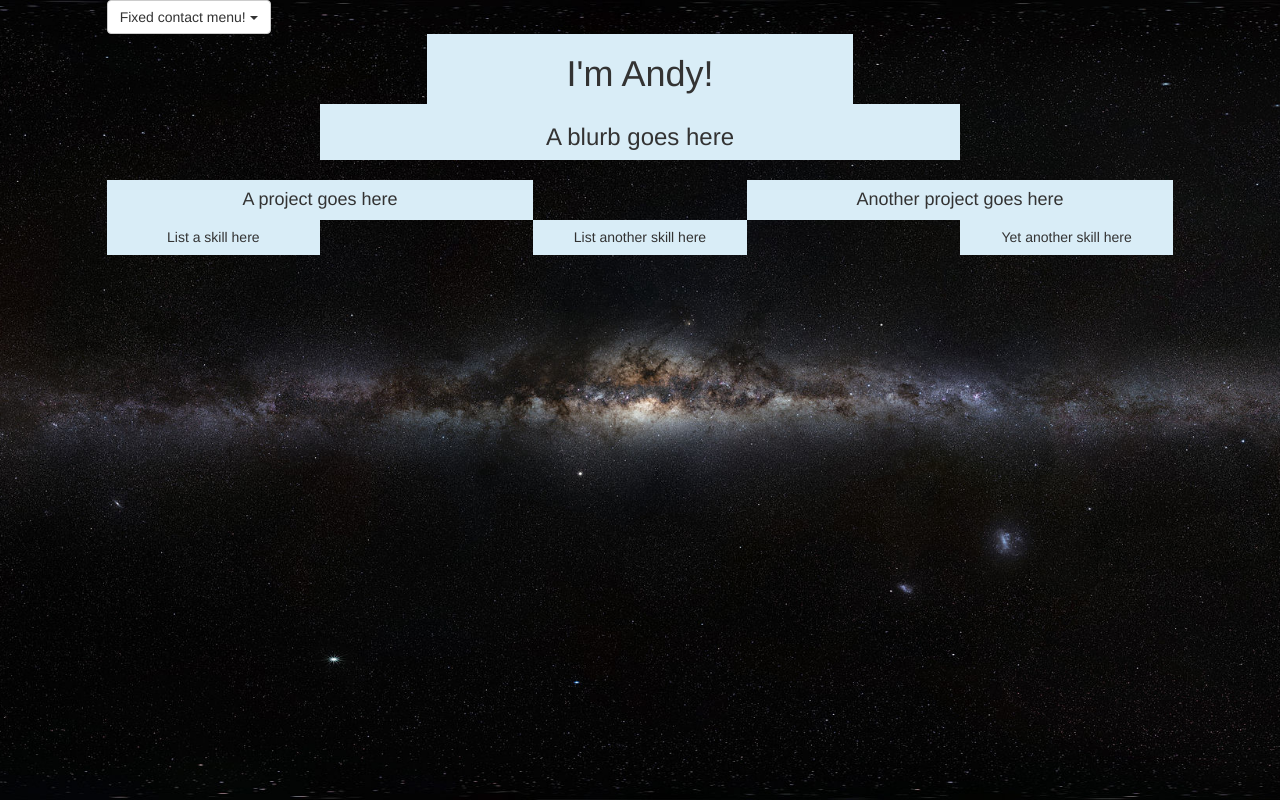
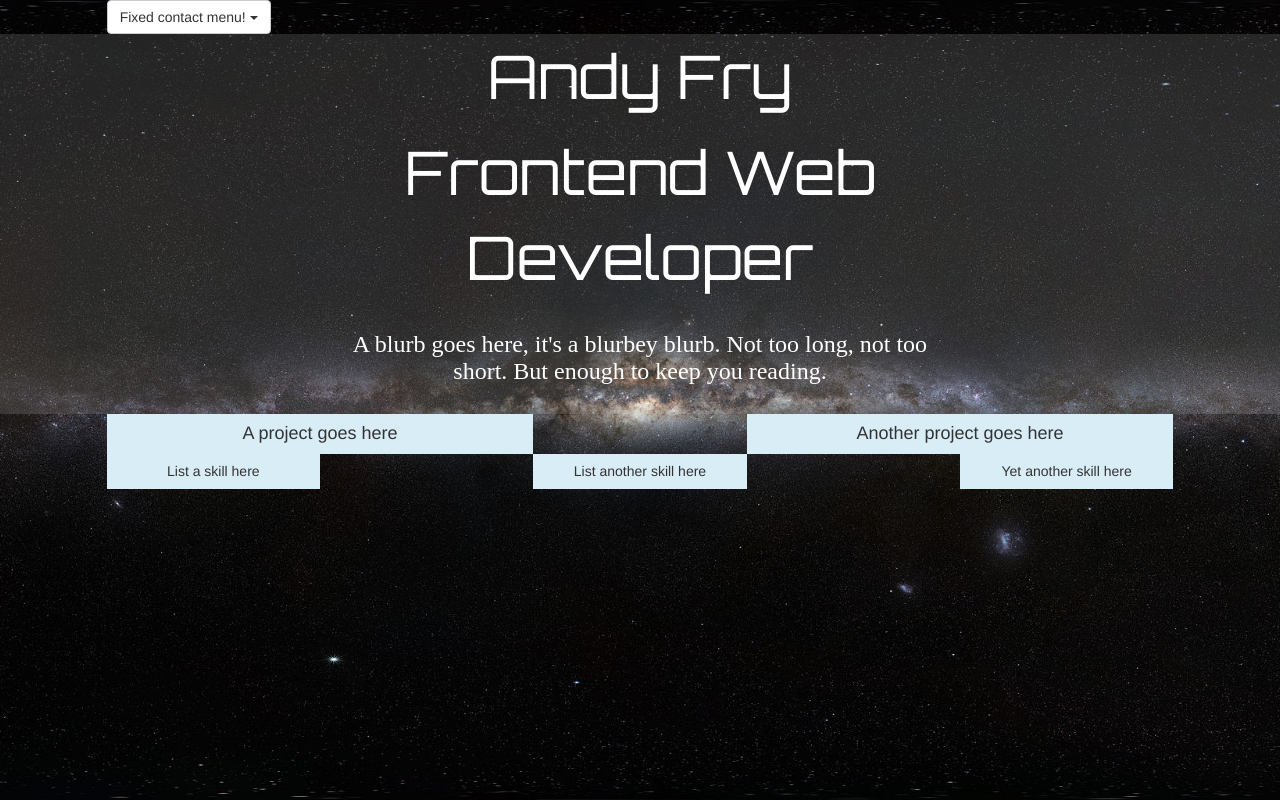
Before and after one commit to andyfry01/portfolio-frontend, a website: page public/index.html in a window 1280 px wide. Drawn offline with nearby package versions, Linux system fonts and the light colour scheme; a web font is replaced by a local one.

Commit message:
minor changes to style, fonts

```diff
--- a/public/css/style.css
+++ b/public/css/style.css
@@ -1,9 +1,3 @@
-/*div.background {
-  content: url("../img/1.jpg");
-  height: 100vh;
-  max-width: 100vw;
-  z-index: -1000;
-}*/
 
 body {
   background: url(../img/4.jpg) no-repeat center center fixed;
@@ -12,3 +6,17 @@ body {
   -o-background-size: cover;
   background-size: cover;
 }
+
+#title {
+  font-size: 60px;
+  color: white;
+  font-family: 'Orbitron', bold;
+  background: rgba(225,225,225,0.15);
+}
+
+#about-me {
+  font-size: 30px;
+  color: white;
+  font-family: 'Mandali', bold;
+  background: rgba(225,225,225,0.15);
+}
--- a/public/index.html
+++ b/public/index.html
@@ -4,7 +4,7 @@
     <meta charset="utf-8">
     <title>Andy Fry</title>
   </head>
-  <link rel="stylesheet" href="https://maxcdn.bootstrapcdn.com/bootstrap/3.3.6/css/bootstrap.min.css">
+<link href='https://fonts.googleapis.com/css?family=Press+Start+2P|Orbitron|Mandali' rel='stylesheet' type='text/css'>  <link rel="stylesheet" href="https://maxcdn.bootstrapcdn.com/bootstrap/3.3.6/css/bootstrap.min.css">
   <link rel="stylesheet" href="./css/style.css">
   <body>
     <script src="https://ajax.googleapis.com/ajax/libs/jquery/2.2.2/jquery.min.js"></script>
@@ -20,24 +20,24 @@
           </button>
 
           <ul class="dropdown-menu" aria-labelledby="dropdown-btn">
-            <li><a href="#">Github</a></li>
-            <li><a href="#">LinkedIn</a></li>
-            <li><a href="#">Email</a></li>
-            <li><a href="#">Something else</a></li>
+            <li><a target="_blank" href="https://github.com/andyfry01">Github</a></li>
+            <li><a target="_blank" href="https://www.linkedin.com/in/andyfry01">LinkedIn</a></li>
+            <li><a target="_blank" href="mailto:andyfry01@gmail.com">Email</a></li>
           </ul>
 
         </div>
       </div>
 
       <div class="row" id="title">
-        <div class="col-xs-4 col-md-offset-4 text-center bg-info">
-          <h1>I'm Andy!</h1>
+        <div class="col-xs-8 col-md-offset-2 text-center">
+          <p>Andy Fry</p>
+          <p>Frontend Web Developer</p>
         </div>
       </div>
 
       <div class="row" id="about-me">
-        <div class="col-md-6 col-md-offset-3 lead text-center bg-info">
-          <h3>A blurb goes here</h3>
+        <div class="col-md-6 col-md-offset-3 lead text-center">
+          <h3>A blurb goes here, it's a blurbey blurb. Not too long, not too short. But enough to keep you reading.</h3>
         </div>
       </div>
 
```
